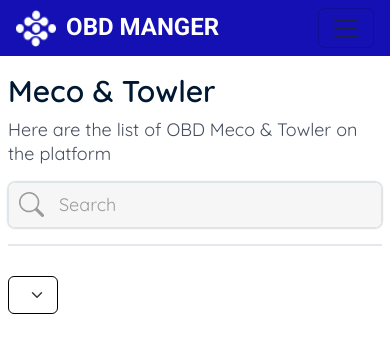
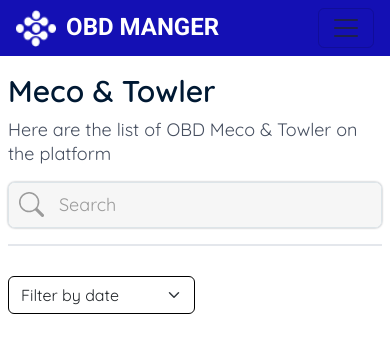
Before and after one commit to cycodedconcept/OBD2-super-admin, a React (Create React App) app: page /dash/meco in a window 390 px wide. Shown: the top 352 px of the page. Built offline with nearby package versions, Linux system fonts and the light colour scheme.

Commit message:
dashheader updated

```diff
--- a/src/components/css/dashheader.css
+++ b/src/components/css/dashheader.css
@@ -52,3 +52,9 @@ option:hover {
     width: 100%;
     height: 2px;
 }
+
+@media screen and (max-width: 990px) {
+    .filter {
+        width: 50%;
+    }
+}
```
